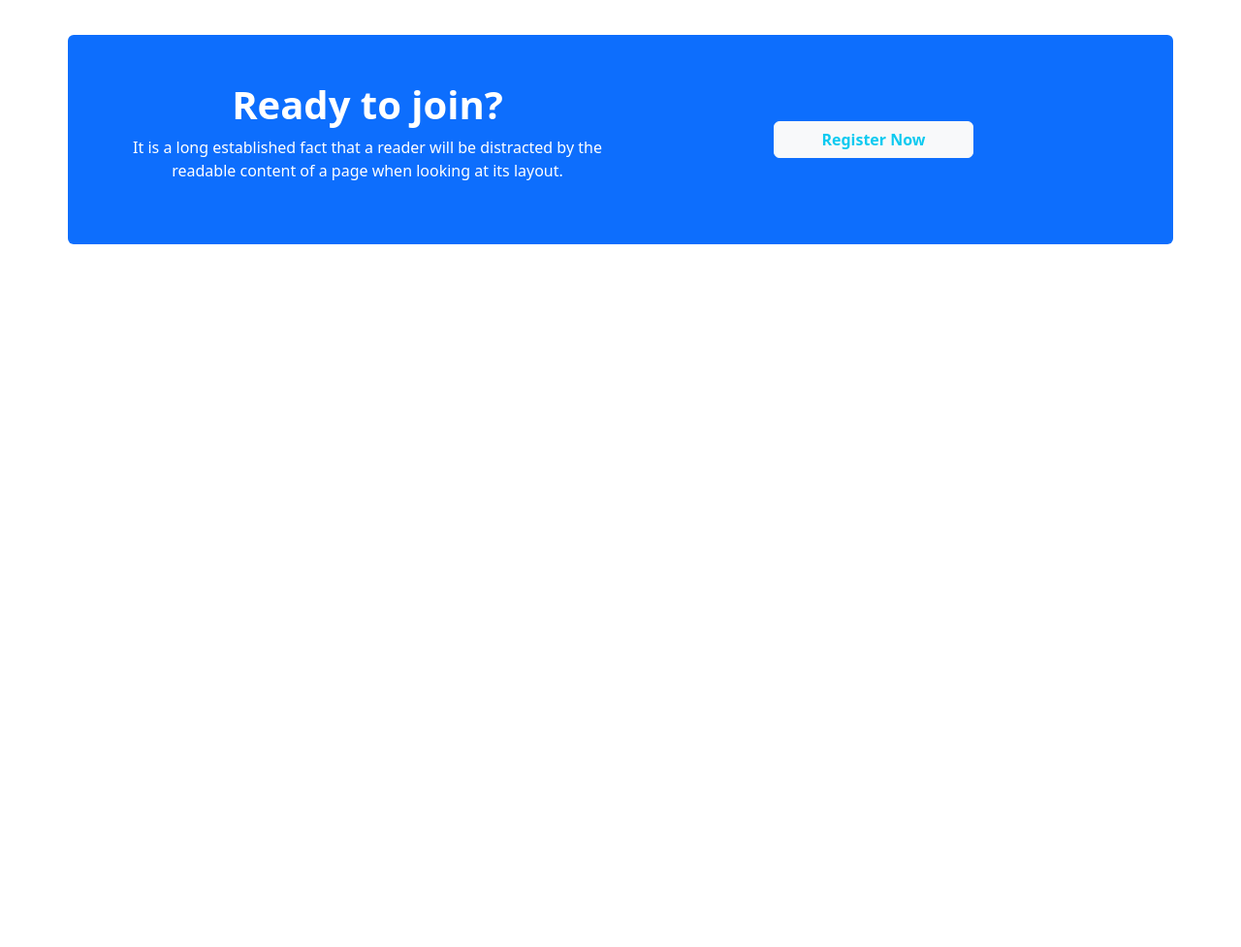
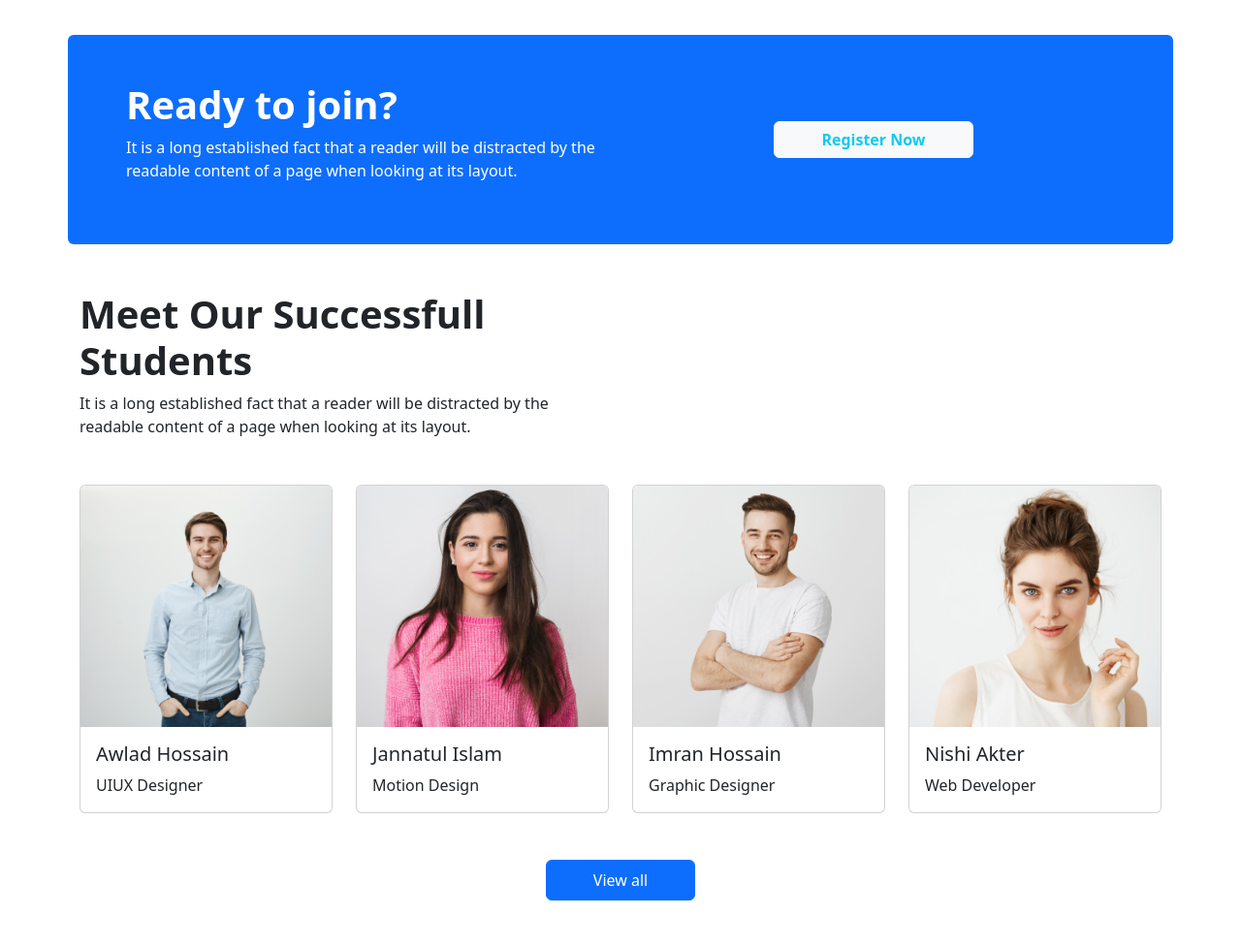
Before and after one commit to SayemAbdullah1/learning-point, a plain HTML site: page index.html in a window 1280 px wide. Shown: the part 1592-2569 px from the top of the page at 97% size. Before the commit the page ends 1892 px from the top, so only its background shows below. Drawn offline with nearby package versions, Linux system fonts and the light colour scheme; files that its build step writes are made by us from their sources.

Commit message:
Meet our student

```diff
--- a/index.html
+++ b/index.html
@@ -43,7 +43,7 @@
             <div class="carousel-inner ">
                 <div class="carousel-item active image-opacity ">
                     <img src="images/cover/cover-1.png" class="d-block w-100 img-fluid" alt="...">
-                    <div class="carousel-caption d-none d-md-block">
+                    <div class="carousel-caption d-none d-md-block ">
                         <h5 class="display-2 fw-bold">Get Started Digitel Learning</h5>
                         <p>It is a long established fact that a reader will be distracted by the readable content of a page when looking at its layout.</p>
                         <button type="button" class="btn btn-primary">Get Started</button>
@@ -99,7 +99,7 @@
                         <img src="images/course/course-1.png" class="img-fluid rounded-start" alt="...">
                     </div>
                     <div class="ps-2">
-                        <h2 class="card-title fw-bold">Fundamental Of UI/UX Design</h2>
+                        <h2 class="card-title fw-semibold">Fundamental Of UI/UX Design</h2>
                         <p class="card-text">Some quick example text to build on the card title
                             and make up the bulk of the card.</p>
                         <h6 class="fw-bold text-info">Price : $20</h6>
@@ -110,7 +110,7 @@
                         <img src="images/course/course-2.png" class="img-fluid " alt="...">
                     </div>
                     <div class="ps-2">
-                        <h2 class="card-title fw-bold">Fundamental Of UI/UX Design</h2>
+                        <h2 class="card-title fw-semibold">Fundamental Of UI/UX Design</h2>
                         <p class="card-text">Some quick example text to build on the card title
                             and make up the bulk of the card.</p>
                         <h6 class="fw-bold text-info">Price : $20</h6>
@@ -121,7 +121,7 @@
                         <img src="images/course/course-3.png" class="img-fluid " alt="...">
                     </div>
                     <div class="ps-2">
-                        <h2 class="card-title fw-bold">Fundamental Of UI/UX Design</h2>
+                        <h2 class="card-title fw-semibold">Fundamental Of UI/UX Design</h2>
                         <p class="card-text">Some quick example text to build on the card title
                             and make up the bulk of the card.</p>
                         <h6 class="fw-bold text-info">Price : $20</h6>
@@ -132,7 +132,7 @@
                         <img src="images/course/course-4.png" class="img-fluid " alt="...">
                     </div>
                     <div class="ps-2">
-                        <h2 class="card-title fw-bold">Fundamental Of UI/UX Design</h2>
+                        <h2 class="card-title fw-semibold">Fundamental Of UI/UX Design</h2>
                         <p class="card-text">Some quick example text to build on the card title
                             and make up the bulk of the card.</p>
                         <h6 class="fw-bold text-info">Price : $20</h6>
@@ -143,7 +143,7 @@
                         <img src="images/course/course-5.png" class="img-fluid " alt="...">
                     </div>
                     <div class="ps-2">
-                        <h2 class="card-title fw-bold">Fundamental Of UI/UX Design</h2>
+                        <h2 class="card-title fw-semibold">Fundamental Of UI/UX Design</h2>
                         <p class="card-text">Some quick example text to build on the card title
                             and make up the bulk of the card.</p>
                         <h6 class="fw-bold text-info">Price : $20</h6>
@@ -154,7 +154,7 @@
                             <img src="images/course/course-6.png" class="img-fluid " alt="...">
                         </div>
                         <div class="ps-2 ">
-                            <h2 class="card-title fw-bold">Fundamental Of UI/UX Design</h2>
+                            <h2 class="card-title fw-semibold">Fundamental Of UI/UX Design</h2>
                             <p class="card-text">Some quick example text to build on the card title
                                 and make up the bulk of the card.</p>
                             <h6 class="fw-bold text-info">Price : $20</h6>
@@ -176,8 +176,8 @@
 <!------------------- Ready to join section --------------------------->
 <section>
     <div class="container mb-5">
-        <div class="bg-primary p-5 row rounded">
-            <div class="text-white col-12 col-md-6 text-center">
+        <div class="bg-primary p-5 row rounded ">
+            <div class="text-white col-12 col-md-6 text-sm-center text-lg-start">
                 <h1 class="fw-bold">Ready to join?</h1>
                 <p>It is a long established fact that a reader will be distracted by the
                 readable content of a page when looking at its layout.</p>
@@ -210,6 +210,64 @@
 </section>
 <!------------------- Ready to join section end--------------------------->
 
+<!--------------------------- Meet our student section start --------------------------->
+<section>
+    <div class="container">
+        <div class="mb-5">
+            <h2 class="display-6 fw-semibold">Meet Our Successfull <br>
+            Students</h2>
+            <p>It is a long established fact that a reader will be distracted by the<br>
+            readable content of a page when looking at its layout.</p>
+        </div>
+        <div>
+            <div class="row row-cols-1 row-cols-md-2 row-cols-lg-4 g-4">
+                <div class="col">
+                    <div class="card">
+                        <img src="images/student/student-1.png" class="card-img-top img-fluid" alt="...">
+                        <div class="card-body">
+                            <h5 class="card-title">Awlad Hossain</h5>
+                            <p class="card-text">UIUX Designer</p>
+                        </div>
+                    </div>
+                </div>
+                <div class="col">
+                    <div class="card">
+                        <img src="images/student/student-2.png" class="card-img-top img-fluid" alt="...">
+                        <div class="card-body">
+                            <h5 class="card-title">Jannatul Islam</h5>
+                            <p class="card-text">Motion Design</p>
+                        </div>
+                    </div>
+                </div>
+                <div class="col">
+                    <div class="card">
+                        <img src="images/student/student-3.png" class="card-img-top img-fluid" alt="...">
+                        <div class="card-body">
+                            <h5 class="card-title">Imran Hossain</h5>
+                            <p class="card-text">Graphic Designer</p>
+                        </div>
+                    </div>
+                </div>
+                <div class="col">
+                    <div class="card">
+                        <img src="images/student/student-4.png" class="card-img-top" alt="...">
+                        <div class="card-body">
+                            <h5 class="card-title">Nishi Akter</h5>
+                            <p class="card-text">Web Developer</p>
+                        </div>
+                    </div>
+                </div>
+            </div>
+        </div>
+        <div class="text-center">
+            <button type="button" class="btn btn-primary px-5 py-2 my-5">View all</button>
+
+        </div>
+
+    </div>
+</section>
+
+<!--------------------------- Meet our student section end --------------------------->
 </main>
 
     <script src="https://cdn.jsdelivr.net/npm/bootstrap@5.2.0/dist/js/bootstrap.bundle.min.js"></script>
```
